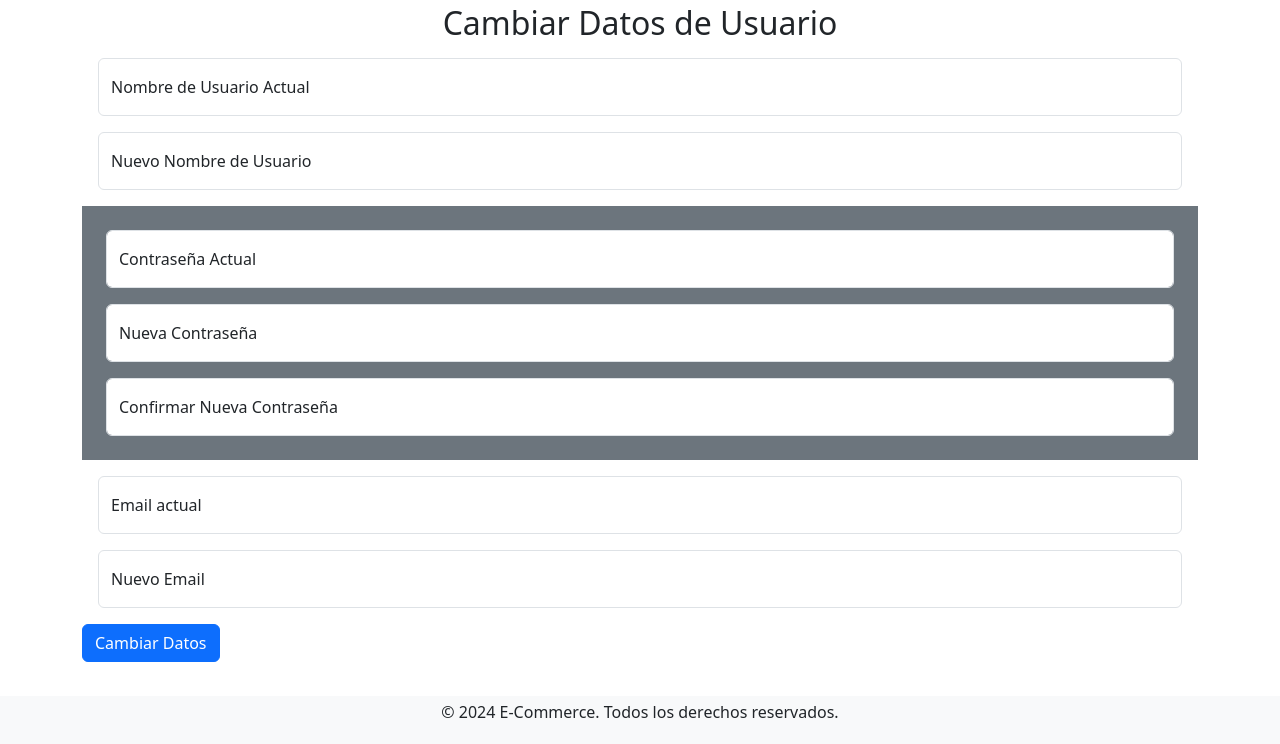
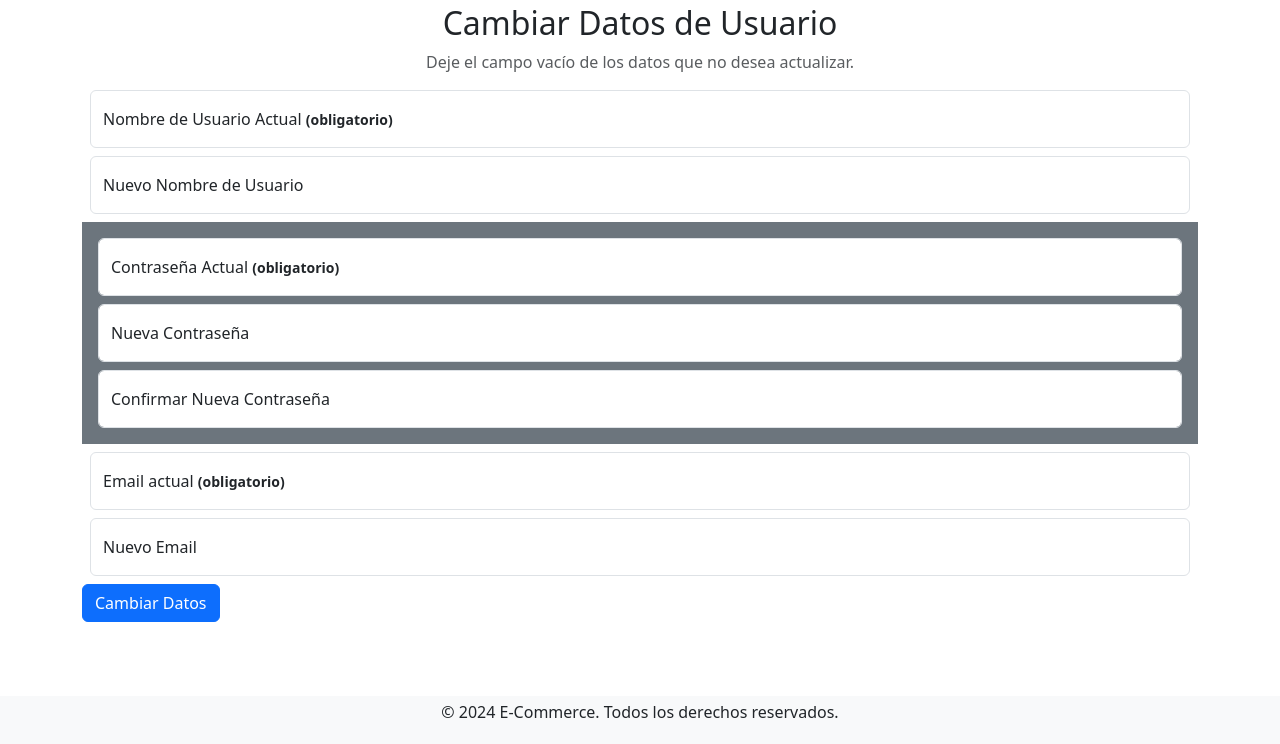
Before and after one commit to DiegoMarchandon/TPFinalPWD, a PHP site: page /Vista/Home/cuenta.php in a window 1280 px wide. Shown: the part 56-800 px from the top of the page. Run offline with PHP 8.4, Linux system fonts and the light colour scheme; the visitor is signed in with stand-in values (Sample User, id 1); data comes from the database, SQL or seed files in the repository; both versions use the stored data as it was after the commit; some libraries are stand-ins or nearby versions.

Commit message:
form cuenta.php funcional. Falta incluir validacion jQuery y confirmar la modificación de los datos en action

```diff
--- a/Vista/Home/cuenta.php
+++ b/Vista/Home/cuenta.php
@@ -32,46 +32,47 @@ Array ( [idusuario] => 4
 <body>
 <div class="container mt-1">
     <h2 class="text-center">Cambiar Datos de Usuario</h2>
+    <p class=" text-center text-muted">Deje el campo vacío de los datos que no desea actualizar.</p>
     <form action="../Action/cambiarDatos.php" method="POST" id="modificarDatos">
 
         <!-- Nombre de Usuario -->
 
-        <div class="form-floating m-3">
+        <div class="form-floating m-2">
         <input type="text" class="form-control" name="nombreActual" id="nombreActual" placeholder="Ingrese su nombre de usuario actual">
-        <label for="nombreActual" for="floatingUsername">Nombre de Usuario Actual</label>
+        <label for="nombreActual" for="floatingUsername">Nombre de Usuario Actual <small><b>(obligatorio)</b></small></label>
         </div>
 
-        <div class="form-floating m-3">
+        <div class="form-floating m-2">
         <input type="text" class="form-control" name="nuevoNombre" id="nuevoNombre" placeholder="Ingrese su nuevo nombre de usuario">
-        <label for="nuevoNombre" for="floatingUsername">Nuevo Nombre de Usuario</label>
+        <label for="nuevoNombre" for="floatingUsername">Nuevo Nombre de Usuario </label>
         </div>
 
         <!-- Contraseña -->
         <div class=" bg-secondary p-2">
-            <div class="form-floating m-3">
+            <div class="form-floating m-2">
             <input type="text" class="form-control" name="contraseñaActual" id="contraseñaActual" placeholder="Ingrese su contraseña actual">
-            <label for="contraseñaActual" for="floatingPassword">Contraseña Actual</label>
+            <label for="contraseñaActual" for="floatingPassword">Contraseña Actual <small><b>(obligatorio)</b></small></label>
             </div>
 
-            <div class="form-floating m-3">
+            <div class="form-floating m-2">
             <input type="password" class="form-control" name="nuevaContraseña" id="nuevaContraseña" placeholder="Ingrese la nueva contraseña">
             <label for="nuevaContraseña" for="floatingPassword">Nueva Contraseña</label>
             </div>
 
-            <div class="form-floating m-3">
-            <input type="text" class="form-control" name="nuevaContraseñaConfirm" id="nuevaContraseñaConfirm" placeholder="verifique la nueva contraseña">
+            <div class="form-floating m-2">
+            <input type="password" class="form-control" name="nuevaContraseñaConfirm" id="nuevaContraseñaConfirm" placeholder="verifique la nueva contraseña">
             <label for="contraNuevaConfirmada" for="floatingPassword">Confirmar Nueva Contraseña</label>
             </div>
         </div>
 
         <!-- Correo Electrónico -->
 
-        <div class="form-floating m-3">
+        <div class="form-floating m-2">
         <input type="email" class="form-control" name="emailActual" id="emailActual" placeholder="Ingrese su email actual">
-        <label for="emailActual" for="floatingEmail">Email actual</label>
+        <label for="emailActual" for="floatingEmail">Email actual <small><b>(obligatorio)</b></small></label>
         </div>
 
-        <div class="form-floating m-3">
+        <div class="form-floating m-2">
         <input type="email" class="form-control" name="nuevoEmail" id="nuevoEmail" placeholder="Ingrese el nuevo email">
         <label for="nuevoEmail" for="floatingEmail">Nuevo Email</label>
         </div>
@@ -90,25 +91,24 @@ Array ( [idusuario] => 4
 
         $(document).on('click','.btn-primary',function(event){
 
-            // console.log("hola")
             // evito el comportamiento por defecto del boton
             event.preventDefault();
 
             let actualName = $('#nombreActual').val();
-            console.log("nombre actual ingresado: "+actualName);
+            // console.log("nombre actual ingresado: "+actualName);
             let newName = $('#nuevoNombre').val();
 
             let actualPass = $('#contraseñaActual').val();
 
             // hash de la contraseña actual ingresada por input (compararla con la almacenada en la variable datos)
             let passHash = CryptoJS.SHA256(actualPass).toString();
-            console.log("contraseña hasheada ingresada: "+passHash);
+            // console.log("contraseña hasheada ingresada: "+passHash);
 
-            let newPass = $('#contraseñaActual').val();
+            let newPass = $('#nuevaContraseña').val();
             let confirmPass = $('#nuevaContraseñaConfirm').val();
 
             let actualEmail = $('#emailActual').val();
-            console.log("email actual ingresado: "+actualEmail);
+            // console.log("email actual ingresado: "+actualEmail);
 
             let newEmail = $('#nuevoEmail').val();
 
@@ -121,56 +121,135 @@ Array ( [idusuario] => 4
                 method: 'POST',
                 // jQuery detecta que la respuesta del servidor tiene el tipo application/json en su encabezado, por lo que parsea automáticamente el JSON recibido en un objeto javascript
                 success: function(data){
-                    console.log(data.userActual['usnombre']);
+                    console.log("colusers: "+data.usersBD[0]['usnombre']);
                     datos = data;
                     // datos = JSON.parse(data);
 
+                    // accedo a la clave colUsers, que contiene un arreglo indexado con los usuarios del sistema
+                    var colUsers = data.usersBD;
+
+
+                    // banderas para verificar los datos actuales:
+                        var nombreCorrecto = true;
+                        var passCorrecta = true;
+                        var emailCorrecto = true;
+
+                    // banderas para verificar los datos nuevos:
+                        var newNombreValid = true;
+                        var newPassValid = true;
+                        var newEmailValid = true;
+
+
                     if(data.userActual['usnombre'] === actualName){
+                        nombreCorrecto = true;
                         $('#nombreActual').css('border', '2px solid green');
-                        $('#nombreActual').next('label').text('Nombre de Usuario Actual').css('color', '');
+                        $('#nombreActual').next('label').text('Nombre de Usuario correcto').css('color', 'green');
 
                         console.log("nombres coincidentes");
 
                     }else{
+                        nombreCorrecto = false;
                         $('#nombreActual').css('border', '2px solid red');
                         $('#nombreActual').next('label').text('nombre de usuario incorrecto').css('color', 'red');
                         console.log("nombres no coinciden");
                     }
 
                     if(passHash === data.userActual['uspass']){
+                        passCorrecta = true;
                         $('#contraseñaActual').css('border', '4px solid green');
-                        $('#contraseñaActual').next('label').text('Contraseña Actual').css('color', '');
+                        $('#contraseñaActual').next('label').text('Contraseña correcta').css('color', 'green');
                         console.log("contraseñas hasheadas coincidentes");
                     }else{
+                        passCorrecta = false;
                         $('#contraseñaActual').css('border', '2px solid red');
                         $('#contraseñaActual').next('label').text('contraseña ingresada incorrecta').css('color', 'red');
                         console.log("contraseñas hasheadas distintas. La actual: "+data.userActual['uspass']+" la ingresada: "+passHash);
                     }
 
                     if(actualEmail === data.userActual['usmail']){
+                        emailCorrecto = true;
                         $('#emailActual').css('border', '2px solid green');
-                        $('#emailActual').next('label').text('Email Actual').css('color', '');
+                        $('#emailActual').next('label').text('Email correcto').css('color', 'green');
                         console.log("emails coincidentes");
                     }else{
+                        emailCorrecto = false;
                         $('#emailActual').css('border', '2px solid red');
                         $('#emailActual').next('label').text('email ingresado incorrecto').css('color', 'red');
                         console.log("emails distintos");
                     }
 
-                    // si todos los datos ingresados por el usuario coinciden con los que tiene
-                    if((actualEmail === data.userActual['usmail']) && (data.userActual['usnombre'] === actualName) && (passHash === data.userActual['uspass'])){
-                        // y si los campos con datos nuevos no están vacíos
-                        if(newName.length > 0 && newPass.length > 0 && confirmPass.length > 0 && newPass === confirmPass && newEmail.length > 0){
-                            $('#modificarDatos').submit();
+                    /* ------Ahora verifico los nuevos campos */
+
+                    // verifico si el campo de datos nuevos no está vacío
+                    if(newName.trim().length > 0){
+                        userEncontrado = colUsers.find(user => user.usnombre.toLowerCase() === newName.toLowerCase());
+                        if(userEncontrado !== undefined){
+                            newNombreValid = false;
+                            $('#nuevoNombre').css('border', '2px solid red');
+                            $('#nuevoNombre').next('label').text('Nombre de Usuario no disponible').css('color', 'red');
+                        }else{
+                            newNombreValid = true;
+                            $('#nuevoNombre').css('border', '2px solid green');
+                            $('#nuevoNombre').next('label').text('Nombre de Usuario disponible').css('color', 'green');
                         }
+                    }else{
+                        $('#nuevoNombre').css('border', '');
+                        $('#nuevoNombre').next('label').text('Nuevo Nombre de Usuario').css('color', '');
                     }
+
+                    if(newEmail.trim().length > 0){
+                        emailEncontrado = colUsers.find(user => user.usmail === newEmail);
+                        if(emailEncontrado){
+                            newEmailValid = false;
+                            $('#nuevoEmail').css('border', '2px solid red');
+                            $('#nuevoEmail').next('label').text('Email no disponible').css('color', 'red');
+                        }else{
+                            newEmailValid = true;
+                            $('#nuevoEmail').css('border', '2px solid green');
+                            $('#nuevoEmail').next('label').text('Email disponible').css('color', 'green');
+                        }
+                    }else{
+                        $('#nuevoEmail').css('border', '');
+                        $('#nuevoEmail').next('label').text('Nuevo Email').css('color', '');
+                    }
+
+
+                        if(newPass.trim().length > 0 || confirmPass.trim().length > 0){
+
+                            // 3) iniciamos el bucle foreach para comprobar que los datos ingresados no coincidan con los de usuarios existentes
+                            if(newPass !== confirmPass){
+                                newPassValid = false;
+                                $('#nuevaContraseña').css('border', '2px solid red');
+                                $('#nuevaContraseña').next('label').text('Las contraseñas son distintas').css('color', 'red');
+
+                                $('#nuevaContraseñaConfirm').css('border', '2px solid red');
+                                $('#nuevaContraseñaConfirm').next('label').text('Las contraseñas son distintas').css('color', 'red');
+                            }else{
+                                newPassValid = true;
+                                $('#nuevaContraseña').css('border', '2px solid green');
+                                $('#nuevaContraseña').next('label').text('Contraseñas iguales').css('color', 'green');
+
+                                $('#nuevaContraseñaConfirm').css('border', '2px solid green');
+                                $('#nuevaContraseñaConfirm').next('label').text('Contraseñas iguales').css('color', 'green');
+                            }
+                        }else{
+                            $('#nuevaContraseña').css('border', '');
+                            $('#nuevaContraseña').next('label').text('Nueva Contraseña').css('color', '');
+
+                            $('#nuevaContraseñaConfirm').css('border', '');
+                            $('#nuevaContraseñaConfirm').next('label').text('Confirmar Nueva Contraseña').css('color', '');
+                        }
+
+                           // 1) si todos los datos ingresados por el usuario coinciden con los que tiene
+                    /* if(emailCorrecto && nombreCorrecto && passCorrecta && newNombreValid && newPassValid && newEmailValid){
+                        alert("datos validos");
+                        // $('#modificarDatos').submit();
+                    } */
 
                 },
                 error: function() {
                     console.log('Error al recibir los datos.');
                 }
-
-
 
             });
 
```
Also changed, not shown: bdcarritocompras.sql (+4 -4 lines).
